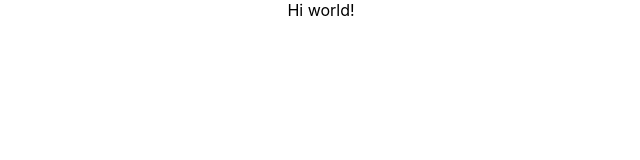
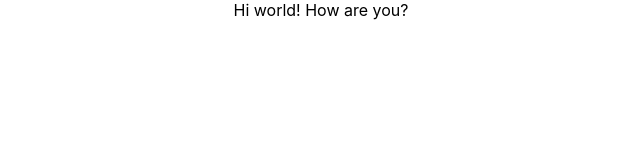
Before and after one commit to Dimka-Sta/finance-news, a React (Create React App) app: page / in a window 1280 px wide. Shown: the top 160 px of the page, without its empty margins (319-959 px from the left). Built offline with nearby package versions, Linux system fonts and the light colour scheme.

Commit message:
new branch

```diff
--- a/src/App.js
+++ b/src/App.js
@@ -5,6 +5,7 @@ function App() {
   return (
     <div className="App">
       Hi world!
+      How are you?
     </div>
   );
 }
```
